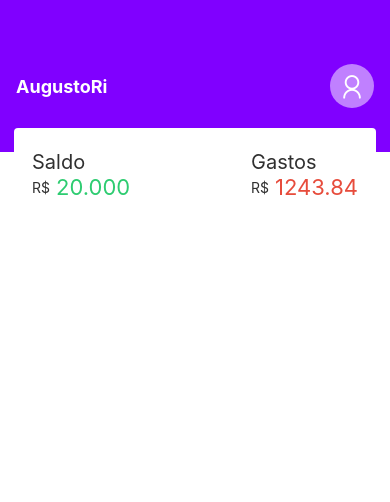
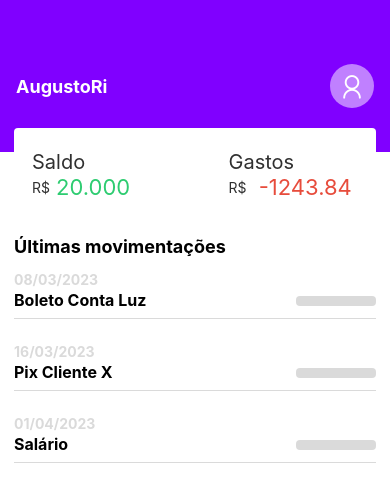
Before and after one commit to AugustoRi/FinanceAppMobile, a React Native app: screen / in a window 390 px wide. Shown: the top 502 px of the page. Built offline with nearby package versions, Linux system fonts and the light colour scheme.

Commit message:
feat: List Movements Component

```diff
--- a/src/components/Balance/index.tsx
+++ b/src/components/Balance/index.tsx
@@ -23,7 +23,7 @@ export function Balance({ balance, expenses }: BalanceProps) {
         <Text style={styles.itemTitle}>Gastos</Text>
         <View style={styles.content}>
           <Text style={styles.currencySymbol}>R$</Text>
-          <Text style={styles.expenses}>{expenses}</Text>
+          <Text style={styles.expenses}> -{expenses} </Text>
         </View>
       </View>
     </View>
--- /dev/null
+++ b/src/components/Movements/Item.tsx
@@ -0,0 +1,33 @@
+import React, { useState } from "react"
+import { View, Text, TouchableOpacity, Button } from "react-native"
+import type { MovementsModel } from "../../models/Movements"
+
+import { styles } from "./styles/item"
+
+interface MovementsItemProps {
+  data: MovementsModel
+}
+
+export function MovementsItem({ data } : MovementsItemProps) {
+  const [showValue, setShowValue] = useState<boolean>(false);
+
+  return (
+    <TouchableOpacity style={styles.container} onPress={() => setShowValue(!showValue)}>
+      <Text style={styles.date}>{data.date.split('-').reverse().join('/')}</Text>
+
+      <View style={styles.content}>
+        <Text style={styles.label}>{data.label}</Text>
+        {
+          showValue ? (
+            <Text style={data.type === 1 ? styles.balance : styles.expenses}>
+              {data.type === 0 && "-"} R${data.value}
+            </Text>
+          ) : (
+            <View style={styles.skeleton}>
+            </View>
+          )
+        }
+      </View>
+    </TouchableOpacity>
+  )
+}
--- a/src/components/Movements/List.tsx
+++ b/src/components/Movements/List.tsx
@@ -0,0 +1,23 @@
+import React from "react"
+import { View, Text, FlatList } from "react-native"
+
+import { List } from "../../providers/services/api/movements"
+import { MovementsItem } from "./Item"
+
+import { styles } from "./styles/list"
+
+export function MovementsList() {
+  return (
+    <View style={styles.container}>
+      <Text style={styles.title}>Últimas movimentações</Text>
+
+      <FlatList
+        style={styles.list}
+        data={List}
+        keyExtractor={item => String(item.id)}
+        showsVerticalScrollIndicator={false}
+        renderItem={({ item }) => <MovementsItem data={item} />}
+      />
+    </View>
+  )
+}
--- /dev/null
+++ b/src/components/Movements/styles/item.jsx
@@ -0,0 +1,42 @@
+import { StyleSheet } from "react-native"
+
+export const styles = StyleSheet.create({
+  container: {
+    flex: 1,
+    marginBottom: 24,
+    borderBottomWidth: 0.5,
+    borderBottomColor: '#DADADA',
+  },
+  content: {
+    flexDirection: 'row',
+    justifyContent: 'space-between',
+    marginTop: 2,
+    marginBottom: 8,
+  },
+  date: {
+    color: '#DADADA',
+    fontWeight: 'bold',
+  },
+  label: {
+    color: '#000',
+    fontWeight: 'bold',
+    fontSize: 16,
+  },
+  balance: {
+    color: '#2ECC71',
+    fontSize: 16,
+    fontWeight: 'bold',
+  },
+  expenses: {
+    color: '#E74C3C',
+    fontSize: 16,
+    fontWeight: 'bold',
+  },
+  skeleton: {
+    marginTop: 6,
+    width: 80,
+    height: 10,
+    backgroundColor: '#DADADA',
+    borderRadius: 4,
+  }
+});
--- /dev/null
+++ b/src/components/Movements/styles/list.jsx
@@ -0,0 +1,17 @@
+import { StyleSheet } from "react-native"
+
+export const styles = StyleSheet.create({
+  container: {
+    backgroundColor: "#fff",
+  },
+  title: {
+    color: '#000',
+    fontSize: 18,
+    fontWeight: "bold",
+    margin: 14,
+  },
+  list: {
+    marginStart: 14,
+    marginEnd: 14,
+  },
+});
--- /dev/null
+++ b/src/models/Movements/index.ts
@@ -0,0 +1,12 @@
+export enum MovementsType {
+  OUTPUT = 0,
+  INPUT = 1,
+}
+
+export interface MovementsModel {
+  id: number
+  label: string
+  value: string
+  date: string
+  type: MovementsType
+}
--- a/src/pages/Home/index.tsx
+++ b/src/pages/Home/index.tsx
@@ -3,6 +3,7 @@ import { View } from "react-native"
 
 import { Header } from "../../components/Header"
 import { Balance } from "../../components/Balance"
+import { MovementsList } from "../../components/Movements/List"
 
 import { styles } from "./styles"
 
@@ -11,6 +12,7 @@ export function Home() {
     <View style={styles.container}>
       <Header username="AugustoRi" />
       <Balance balance="20.000" expenses="1243.84" />
+      <MovementsList />
     </View>
   );
 }
--- a/src/providers/services/api/movements.ts
+++ b/src/providers/services/api/movements.ts
@@ -1,36 +1,26 @@
-enum MovementType {
-  OUTPUT = 0,
-  INPUT = 1,
-}
+import type { MovementsModel } from '../../../models/Movements'
+import { MovementsType } from '../../../models/Movements'
 
-interface MovementList {
-  id: number
-  label: string
-  value: string
-  date: string
-  type: MovementType
-}
-
-export const list: MovementList[] = [
+export const List: MovementsModel[] = [
   {
     id: 1,
     label: 'Boleto Conta Luz',
     value: '120,64',
     date: '2023-03-08',
-    type: MovementType.OUTPUT,
+    type: MovementsType.OUTPUT,
   },
   {
     id: 2,
     label: 'Pix Cliente X',
     value: '2.500,00',
     date: '2023-03-16',
-    type: MovementType.OUTPUT,
+    type: MovementsType.OUTPUT,
   },
   {
     id: 3,
     label: 'Salário',
     value: '12.500,00',
     date: '2023-04-01',
-    type: MovementType.INPUT,
+    type: MovementsType.INPUT,
   },
 ]
```
Also changed, not shown: src/components/Movements/styles/index.jsx (deleted).
